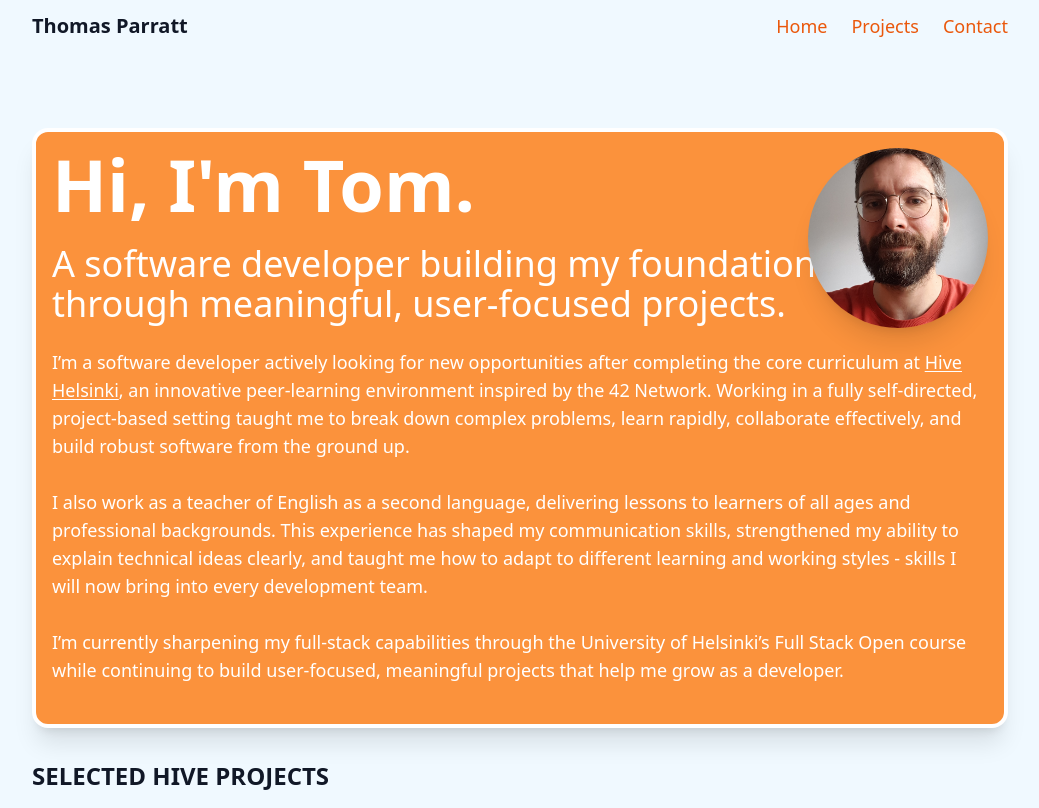
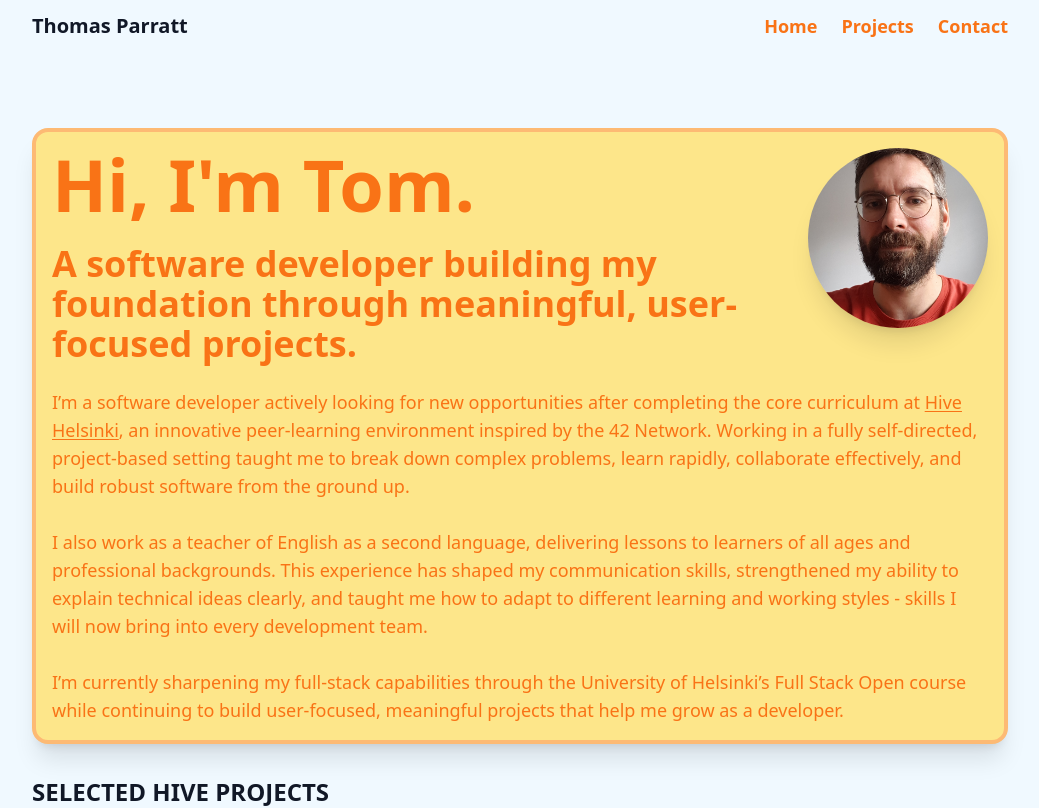
Before and after one commit to ThomasParratt/portfolio, a React (Vite) app: page / in a window 1280 px wide. Shown: the top 808 px of the page, without its empty margins (120-1159 px from the left). Built offline with nearby package versions, Linux system fonts and the light colour scheme.

Commit message:
updated home style

```diff
--- a/src/components/Home.jsx
+++ b/src/components/Home.jsx
@@ -35,17 +35,17 @@ export default function Home() {
                 <div className="max-w-5xl mx-auto px-6 grid grid-cols-1 md:grid-cols-2 gap-6">
                     <article
                         ref={boxRef}
-                        className="relative min-h-[500px] md:min-h-[600px] md:col-span-2 border-4 border-white rounded-2xl p-4 shadow-xl transition bg-orange-400 flex flex-col md:flex-row items-start gap-6"
+                        className="relative min-h-[500px] md:min-h-[600px] md:col-span-2 border-4 border-orange-300 rounded-2xl p-4 shadow-xl transition bg-amber-200 flex flex-col md:flex-row items-start gap-6"
                     >
                         {/* Text stays in original flow */}
                         <div className="flex-1">
-                            <h1 className="text-5xl md:text-7xl text-white font-bold">
+                            <h1 className="text-5xl md:text-7xl text-orange-500 font-bold">
                                 Hi, I'm Tom.
                             </h1>
-                            <p className="text-2xl md:text-4xl mt-6 font-medium text-white max-w-3xl">
+                            <p className="text-2xl md:text-4xl mt-6 font-semibold text-orange-500 max-w-3xl">
                                 A software developer building my foundation through meaningful, user-focused projects.
                             </p>
-                            <p className="mt-6 text-white text-base md:text-lg leading-relaxed">
+                            <p className="mt-6 text-orange-500 text-base font-medium md:text-lg leading-relaxed">
                                 I’m a software developer actively looking for new opportunities after completing the core curriculum at{" "}
                                 <a
                                     href="https://www.hive.fi/en/"
--- a/src/components/Navbar.jsx
+++ b/src/components/Navbar.jsx
@@ -20,9 +20,9 @@ export default function Navbar() {
             <nav className="max-w-5xl mx-auto px-6 py-3 flex items-center justify-between">
                 <div className="text-xl font-semibold"><Link to="/">Thomas Parratt</Link></div>
                     <ul className="hidden md:flex gap-6 items-center text-sm">
-                        <li><Link to="/" className="hover:underline text-orange-600 text-lg">Home</Link></li>
-                        <li><Link to="/projects" className="hover:underline text-orange-600 text-lg">Projects</Link></li>
-                        <li><Link to="/contact" className="hover:underline text-orange-600 text-lg">Contact</Link></li>
+                        <li><Link to="/" className="hover:underline text-orange-500 text-lg font-semibold">Home</Link></li>
+                        <li><Link to="/projects" className="hover:underline text-orange-500 text-lg font-semibold">Projects</Link></li>
+                        <li><Link to="/contact" className="hover:underline text-orange-500 text-lg font-semibold">Contact</Link></li>
                     </ul>
                 <div className="md:hidden">{/* mobile menu? */}</div>
             </nav>
```
